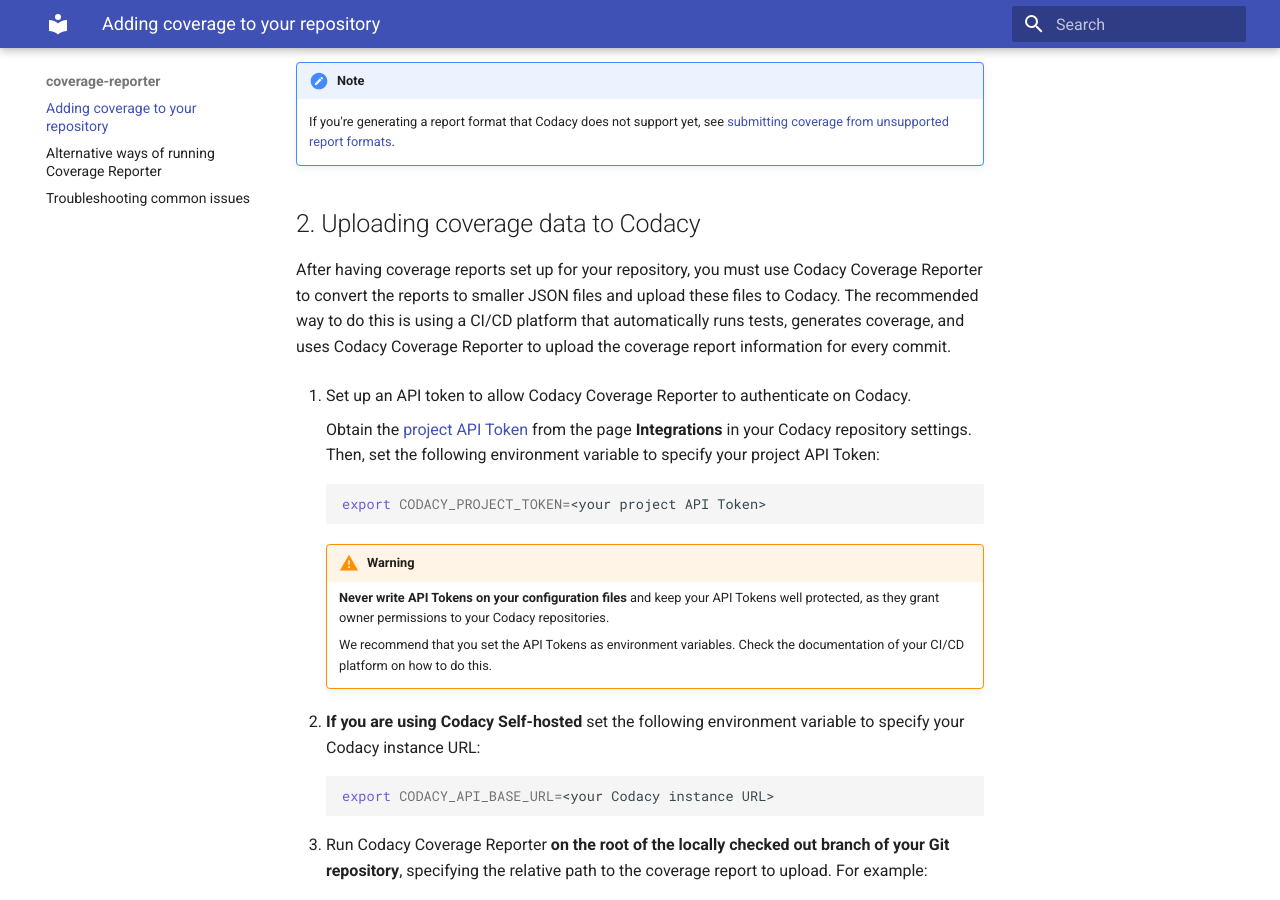
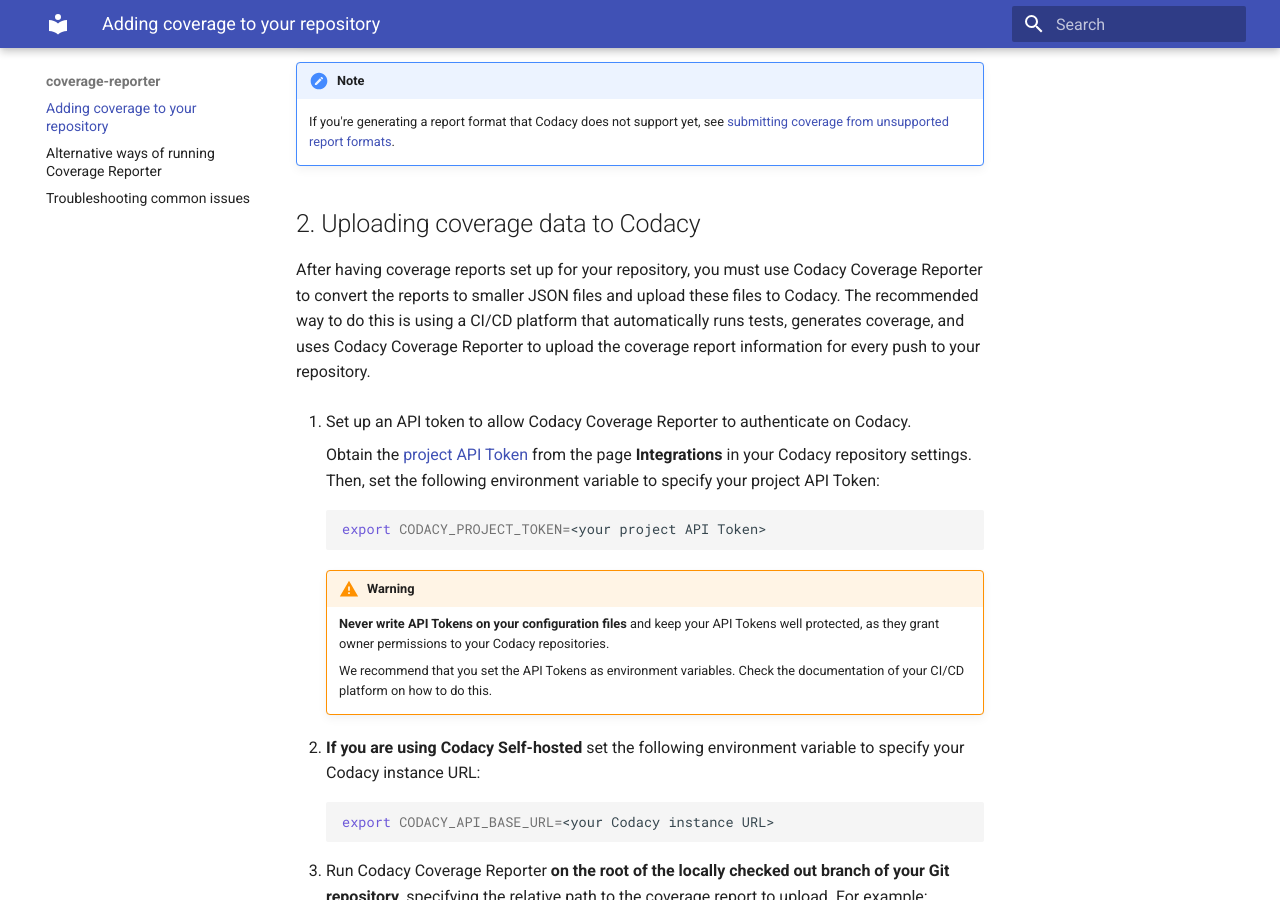
Before and after one commit to codacy/codacy-coverage-reporter, an MkDocs documentation site: the page built from docs/index.md, in a window 1280 px wide and 900 px high, scrolled down 1711 px. Built offline with MkDocs 1.6.1 and Material for MkDocs 9.7.7, drawn with Linux system fonts in a browser that asks for light colours.

Commit message:
fix: The CI pipelines only run when there's a push to the remote

```diff
--- a/docs/index.md
+++ b/docs/index.md
@@ -106,7 +106,7 @@
 
 ## 2. Uploading coverage data to Codacy
 
-After having coverage reports set up for your repository, you must use Codacy Coverage Reporter to convert the reports to smaller JSON files and upload these files to Codacy. The recommended way to do this is using a CI/CD platform that automatically runs tests, generates coverage, and uses Codacy Coverage Reporter to upload the coverage report information for every commit.
+After having coverage reports set up for your repository, you must use Codacy Coverage Reporter to convert the reports to smaller JSON files and upload these files to Codacy. The recommended way to do this is using a CI/CD platform that automatically runs tests, generates coverage, and uses Codacy Coverage Reporter to upload the coverage report information for every push to your repository.
 
 1.  Set up an API token to allow Codacy Coverage Reporter to authenticate on Codacy.
     {: id="authenticate"}
```
